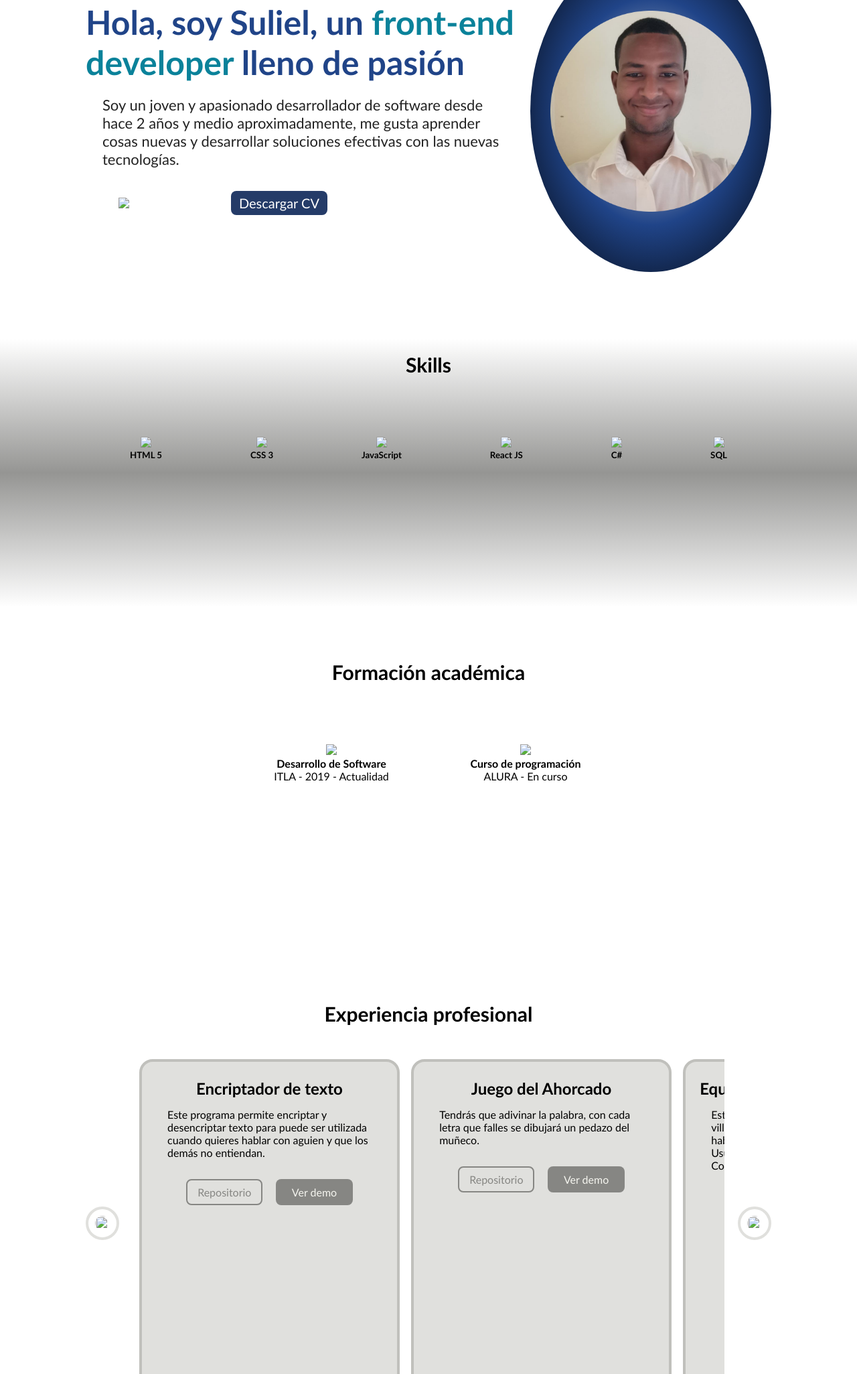
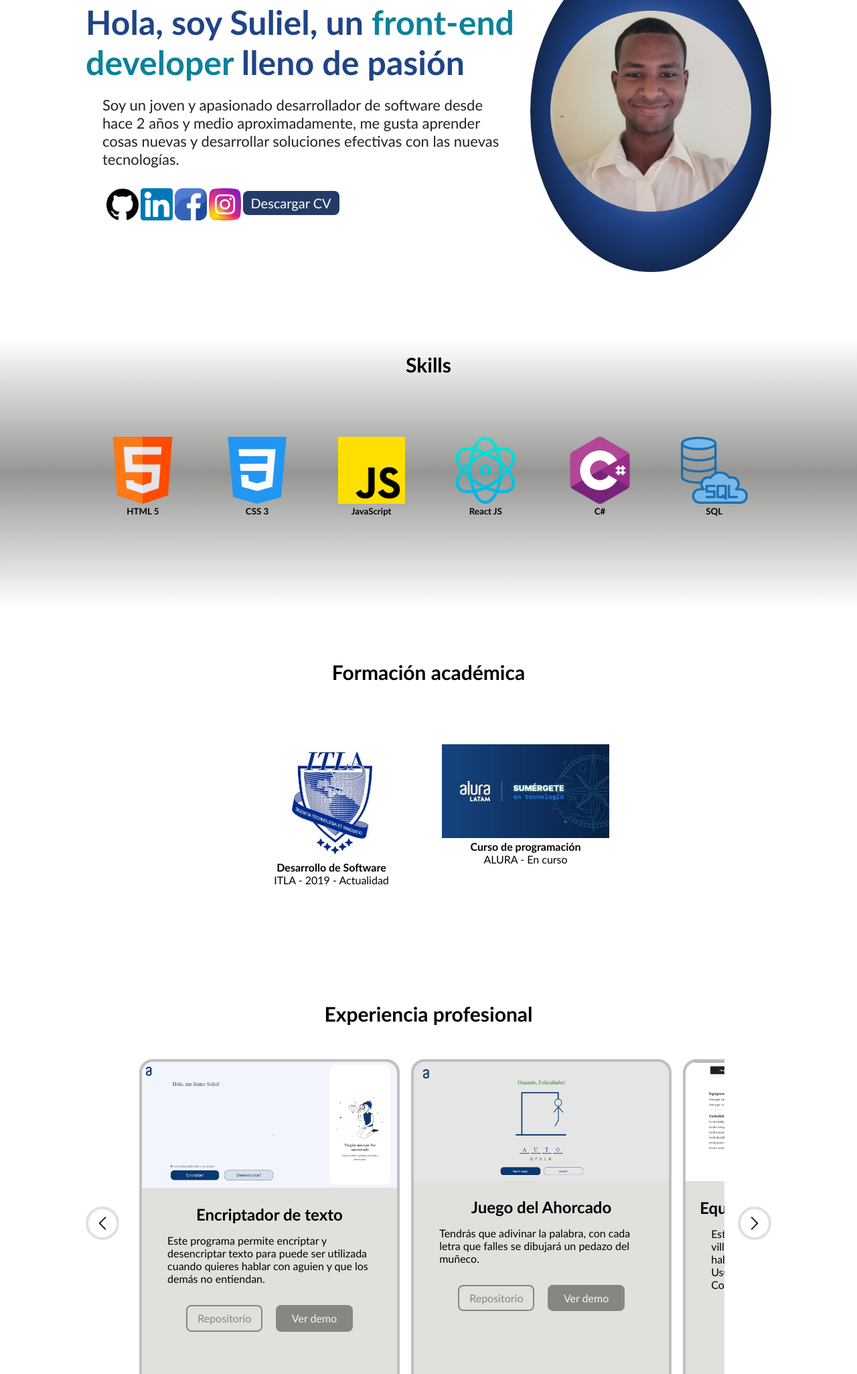
Before and after one commit to Suriel00730/Portfolio-SRQ, a plain HTML site: page index.html in a window 1280 px wide. Shown: the part 214-2265 px from the top of the page at 67% size. Drawn offline with Linux system fonts and the light colour scheme; the site is published under a folder, as on GitHub Pages, so addresses that start at the root find nothing.

Commit message:
Agregando puntos a las rutas de imagenes

```diff
--- a/index.html
+++ b/index.html
@@ -11,7 +11,7 @@
     <body>
         <header>
             <div class="name-icon">
-                <img src="images/programer.ico" alt="imagen de programador">
+                <img src="./images/programer.ico" alt="imagen de programador">
             </div>
             <ul class="direction">
                 <li><a href="#presentation">Sobre mí</a></li>
@@ -34,24 +34,24 @@
                     <ul class="sites">
                         <li>
                             <a href="https://github.com/Suriel00730">
-                                <img src="/images/github.png">
+                                <img src="./images/github.png">
                             </a>
                         </li>
                         <li>
                             <a
                                 href="https://www.linkedin.com/in/suliel-rodriguez-quezada-442b5219b/">
-                                <img src="/images/linkedin.png" alt="">
+                                <img src="./images/linkedin.png" alt="">
                             </a>
                         </li>
                         <li>
                             <a
                                 href="https://www.facebook.com/suriel.rodriguez.31">
-                                <img src="/images/facebook.png" alt="">
+                                <img src="./images/facebook.png" alt="">
                             </a>
                         </li>
                         <li>
                             <a href="https://www.instagram.com/__suri__038is/">
-                                <img src="/images/instagram.png" alt="">
+                                <img src="./images/instagram.png" alt="">
                             </a>
                         </li>
                         <li>
@@ -74,27 +74,27 @@
 
                 <ul class="skills">
                     <li>
-                        <img src="/images/html.png">
+                        <img src="./images/html.png">
                         <h5>HTML 5</h5>
                     </li>
                     <li>
-                        <img src="/images/css-3.png">
+                        <img src="./images/css-3.png">
                         <h5>CSS 3</h5>
                     </li>
                     <li>
-                        <img src="/images/js.png">
+                        <img src="./images/js.png">
                         <h5>JavaScript</h5>
                     </li>
                     <li>
-                        <img src="/images/react.png">
+                        <img src="./images/react.png">
                         <h5>React JS</h5>
                     </li>
                     <li>
-                        <img src="/images/c-sharp.png">
+                        <img src="./images/c-sharp.png">
                         <h5>C#</h5>
                     </li>
                     <li>
-                        <img src="/images/database.png">
+                        <img src="./images/database.png">
                         <h5>SQL</h5>
                     </li>
                 </ul>
@@ -107,12 +107,12 @@
 
                 <div class="container_item">
                     <div class="item">
-                        <img src="/images/itla2.png">
+                        <img src="./images/itla2.png">
                         <h4>Desarrollo de Software</h4>
                         <p>ITLA - 2019 - Actualidad</p>
                     </div>
                     <div class="item">
-                        <img src="/images/alura.png">
+                        <img src="./images/alura.png">
                         <h4>Curso de programación</h4>
                         <p>ALURA - En curso</p>
                     </div>
@@ -124,12 +124,12 @@
                 <h1>Experiencia profesional</h1>
 
                 <div class="container-slider">
-                    <img class="control prev" src="/images/icono-atras-50.png"
+                    <img class="control prev" src="./images/icono-atras-50.png"
                         alt="">
 
                     <div class="slider">
                         <div class="item">
-                            <img src="/images/encryptor.png" alt="">
+                            <img src="./images/encryptor.png" alt="">
                             <h2>Encriptador de texto</h2>
                             <p>Este programa permite encriptar y desencriptar
                                 texto para puede ser utilizada cuando quieres
@@ -144,7 +144,7 @@
                             </div>
                         </div>
                         <div class="item">
-                            <img src="/images/hanged.png" alt="">
+                            <img src="./images/hanged.png" alt="">
                             <h2>Juego del Ahorcado</h2>
                             <p>Tendrás que adivinar la palabra, con cada letra
                                 que
@@ -159,7 +159,7 @@
                             </div>
                         </div>
                         <div class="item">
-                            <img src="/images/heroes.png" alt="">
+                            <img src="./images/heroes.png" alt="">
                             <h2>Equipo de personajes de comics</h2>
                             <p>Esta app te permite crear un equico de tres
                                 villanos
@@ -178,7 +178,7 @@
                     </div>
 
                     <img class="control next"
-                        src="/images/icono-adelante-50.png"
+                        src="./images/icono-adelante-50.png"
                         alt="">
                 </div>
 
```
